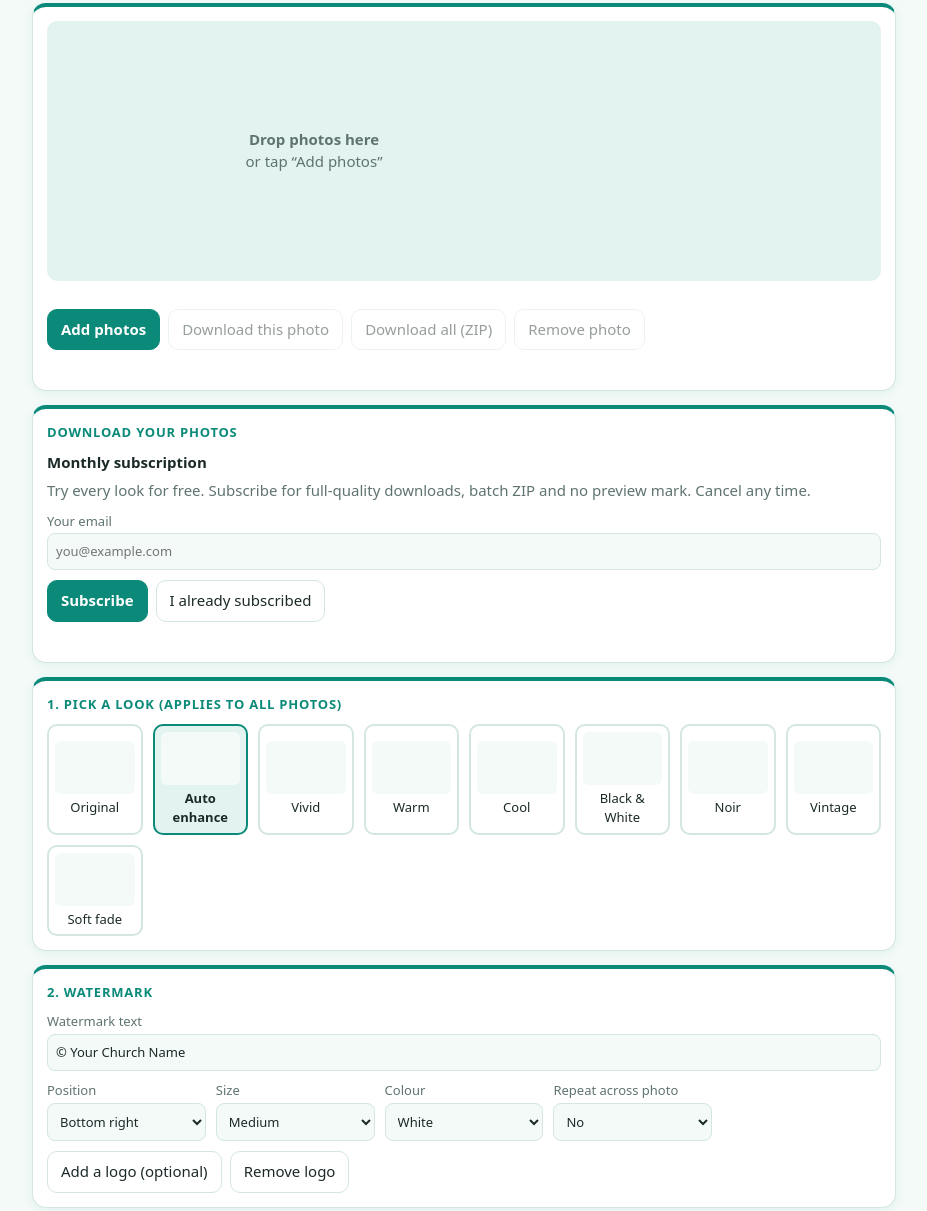
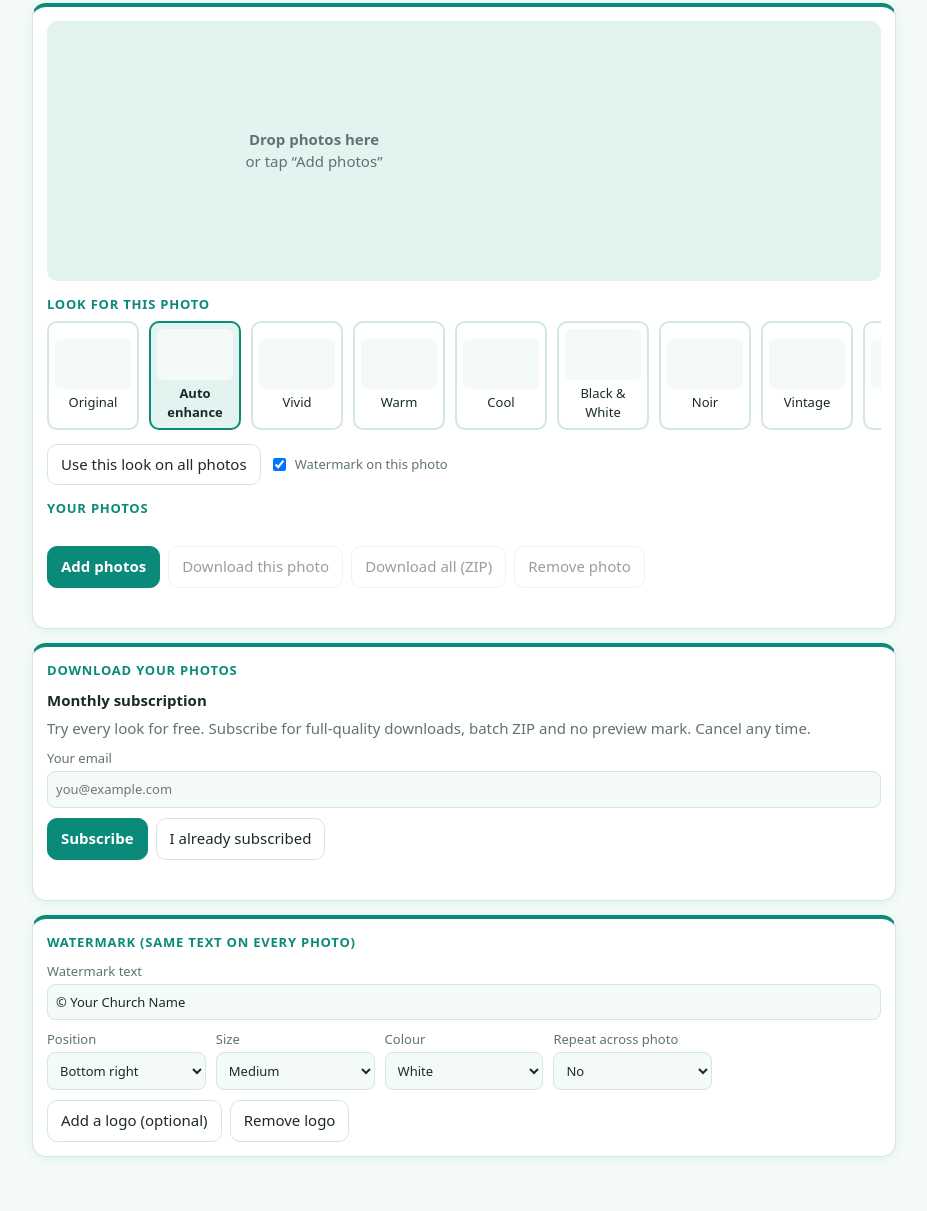
Before and after one commit to Olayodeji/Photo-App, a plain HTML site: page public/index.html in a window 1280 px wide. Shown: the part 92-1303 px from the top of the page, without its empty margins (176-1103 px from the left). After the commit the page ends 1281 px from the top, so only its background shows below. Drawn offline with nearby package versions, Linux system fonts and the light colour scheme; no server answers.

Commit message:
Add files via upload

```diff
--- a/public/index.html
+++ b/public/index.html
@@ -12,7 +12,7 @@ body{margin:0;background:var(--bg);color:var(--tx);font:15px/1.45 system-ui,-app
 h1{font-size:24px;margin:0 0 4px;color:var(--ac)}.sub{color:var(--mu);margin:0 0 16px}
 .card{background:var(--card);border:1px solid var(--bd);border-top:4px solid var(--ac);border-radius:14px;padding:14px;margin-bottom:14px;box-shadow:0 2px 10px rgba(11,138,121,.08)}
 .stage{display:flex;align-items:center;justify-content:center;min-height:260px;background:var(--tint);border-radius:10px;overflow:hidden}
-canvas{max-width:100%;max-height:62vh;display:block}
+canvas{max-width:100%;max-height:52vh;display:block}
 .drop{text-align:center;color:var(--mu);padding:40px 16px}
 .drop.over{outline:2px dashed var(--ac)}
 button,.btn{font:inherit;border:1px solid var(--bd);background:var(--card);color:var(--tx);border-radius:10px;padding:9px 13px;cursor:pointer}
@@ -23,8 +23,8 @@ button:disabled{opacity:.45;cursor:default}
 .thumbs img{height:54px;width:54px;object-fit:cover;border-radius:8px;border:2px solid transparent;cursor:pointer;flex:none}
 .thumbs img.on{border-color:var(--ac)}
 h2{font-size:13px;text-transform:uppercase;letter-spacing:.06em;color:var(--ac);margin:0 0 10px}
-.looks{display:grid;grid-template-columns:repeat(auto-fill,minmax(92px,1fr));gap:10px}
-.look{padding:6px;text-align:center;font-size:13px;border-width:2px}
+.looks{display:flex;gap:10px;overflow-x:auto;padding-bottom:6px}
+.look{flex:0 0 92px;padding:6px;text-align:center;font-size:13px;border-width:2px}
 .look canvas{width:100%;height:auto;max-height:none;border-radius:6px;margin-bottom:4px;background:var(--bg)}
 .look.on{border-color:var(--ac);background:var(--tint);font-weight:600}
 .wm{display:grid;grid-template-columns:repeat(auto-fit,minmax(150px,1fr));gap:10px}
@@ -38,6 +38,10 @@ input[type=text],select{width:100%;font:inherit;padding:8px;border:1px solid var
 
 <div class="card">
  <div class="stage" id="stage"><div class="drop" id="drop"><p><b>Drop photos here</b><br>or tap “Add photos”</p></div><canvas id="cv" hidden></canvas></div>
+ <h2 style="margin:14px 0 8px">Look for this photo</h2>
+ <div class="looks" id="looks"></div>
+ <div class="row" style="margin-top:8px"><button id="applyall">Use this look on all photos</button><label class="f" style="margin:0;display:flex;gap:6px;align-items:center"><input type="checkbox" id="wmon" checked> Watermark on this photo</label></div>
+ <h2 style="margin:14px 0 0">Your photos</h2>
  <div class="thumbs" id="thumbs"></div>
  <div class="row">
   <label class="btn p" style="margin:0">Add photos<input id="file" type="file" accept="image/*" multiple hidden></label>
@@ -61,13 +65,9 @@ input[type=text],select{width:100%;font:inherit;padding:8px;border:1px solid var
  <p class="sub" style="margin-bottom:8px">Full-quality downloads are unlocked. Save your access key to sign in on another device.</p>
  <input type="text" id="keybox" readonly onclick="this.select()">
 </div>
-<div class="card">
- <h2>1. Pick a look (applies to all photos)</h2>
- <div class="looks" id="looks"></div>
-</div>
 
 <div class="card">
- <h2>2. Watermark</h2>
+ <h2>Watermark (same text on every photo)</h2>
  <div class="wm">
   <label class="f full">Watermark text<input type="text" id="wt" value="© Your Church Name"></label>
   <label class="f">Position<select id="wp"><option value="br">Bottom right</option><option value="bl">Bottom left</option><option value="bc">Bottom centre</option><option value="tr">Top right</option><option value="tl">Top left</option><option value="tc">Top centre</option><option value="c">Centre</option></select></label>
@@ -142,7 +142,7 @@ function render(img,max,c,key,wm,prev){
 }
 function draw(){
  cancelAnimationFrame(raf);
- raf=requestAnimationFrame(()=>{if(cur>=0)render(photos[cur].img,paid?1500:640,cv,look,true,!paid)});
+ raf=requestAnimationFrame(()=>{if(cur>=0)render(photos[cur].img,paid?1500:640,cv,look,photos[cur].wm,!paid)});
 }
 function buildLooks(){
  const box=$('looks');box.innerHTML='';
@@ -150,11 +150,11 @@ function buildLooks(){
   const b=document.createElement('button');b.className='look'+(k===look?' on':'');
   const c=document.createElement('canvas');b.appendChild(c);b.appendChild(document.createTextNode(name));
   if(cur>=0)render(photos[cur].img,150,c,k,false);else{c.width=150;c.height=100}
-  b.onclick=()=>{look=k;buildLooks();draw()};box.appendChild(b);
+  b.onclick=()=>{look=k;if(cur>=0)photos[cur].look=k;buildLooks();draw()};box.appendChild(b);
  });
 }
 function refresh(){
- const has=cur>=0;
+ const has=cur>=0;if(has){look=photos[cur].look;$('wmon').checked=photos[cur].wm}
  $('drop').hidden=has;cv.hidden=!has;
  ['dl','dlall','rm'].forEach(i=>$(i).disabled=!has);
  $('thumbs').innerHTML='';
@@ -164,7 +164,7 @@ function refresh(){
 function add(files){
  [...files].filter(f=>f.type.startsWith('image/')).forEach(f=>{
   const url=URL.createObjectURL(f),img=new Image();
-  img.onload=()=>{photos.push({name:f.name.replace(/\.[^.]+$/,''),img,url});if(cur<0)cur=0;refresh()};
+  img.onload=()=>{photos.push({name:f.name.replace(/\.[^.]+$/,''),img,url,look,wm:true});if(cur<0)cur=0;refresh()};
   img.onerror=()=>{$('msg').textContent='Couldn’t open '+f.name+'. Try a JPG or PNG.'};
   img.src=url;
  });
@@ -175,11 +175,13 @@ $('stage').ondragleave=()=>$('drop').classList.remove('over');
 $('stage').ondrop=e=>{e.preventDefault();$('drop').classList.remove('over');add(e.dataTransfer.files)};
 $('logo').onchange=e=>{const f=e.target.files[0];if(!f)return;const i=new Image();i.onload=()=>{logo=i;draw()};i.src=URL.createObjectURL(f);e.target.value=''};
 $('nologo').onclick=()=>{logo=null;draw()};
+$('applyall').onclick=()=>{photos.forEach(p=>p.look=look);$('msg').textContent='Look applied to all photos.'};
+$('wmon').onchange=()=>{if(cur>=0){photos[cur].wm=$('wmon').checked;draw()}};
 $('rm').onclick=()=>{photos.splice(cur,1);cur=photos.length?Math.min(cur,photos.length-1):-1;refresh()};
 const WM=['wt','wp','wz','wc','tile'];
 WM.forEach(id=>['input','change'].forEach(ev=>$(id).addEventListener(ev,()=>{draw();try{localStorage.setItem('wm2',JSON.stringify(Object.fromEntries(WM.map(i=>[i,$(i).value]))))}catch(e){}})));
 try{const o=JSON.parse(localStorage.getItem('wm2')||'{}');for(const k in o)if($(k))$(k).value=o[k]}catch(e){}
-function blobOf(p){const c=document.createElement('canvas');render(p.img,4000,c,look,true);return new Promise(r=>c.toBlob(r,'image/jpeg',.92))}
+function blobOf(p){const c=document.createElement('canvas');render(p.img,4000,c,p.look,p.wm);return new Promise(r=>c.toBlob(r,'image/jpeg',.92))}
 function saveFile(name,data){const a=document.createElement('a');a.href=URL.createObjectURL(data);a.download=name;document.body.appendChild(a);a.click();a.remove();setTimeout(()=>URL.revokeObjectURL(a.href),4000);$('msg').textContent='Saved.'}
 $('dl').onclick=async()=>{if(!paid)return needPay();const p=photos[cur];$('msg').textContent='Preparing…';await saveFile(p.name+'-edited.jpg',await blobOf(p))};
 $('dlall').onclick=async()=>{if(!paid)return needPay();
```
